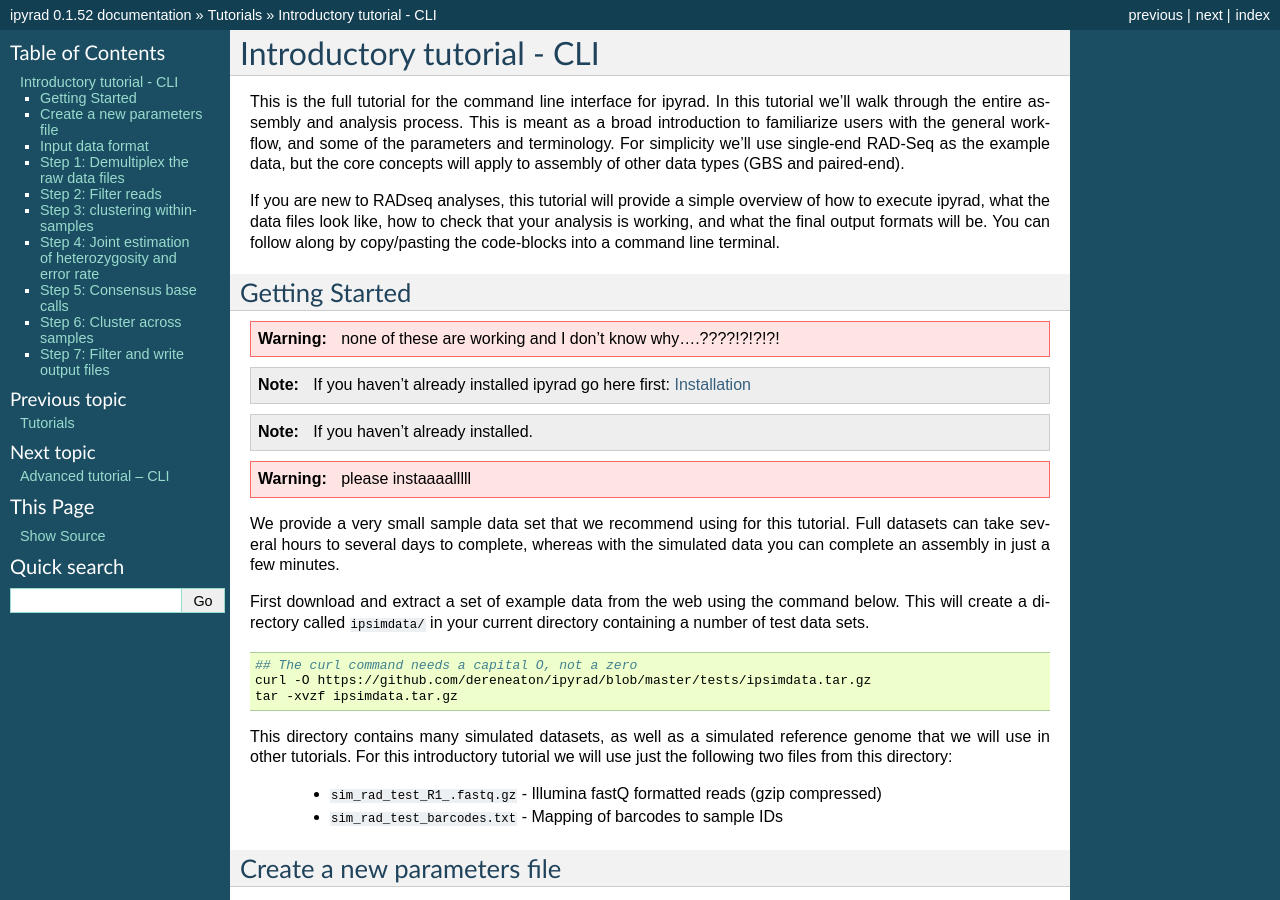
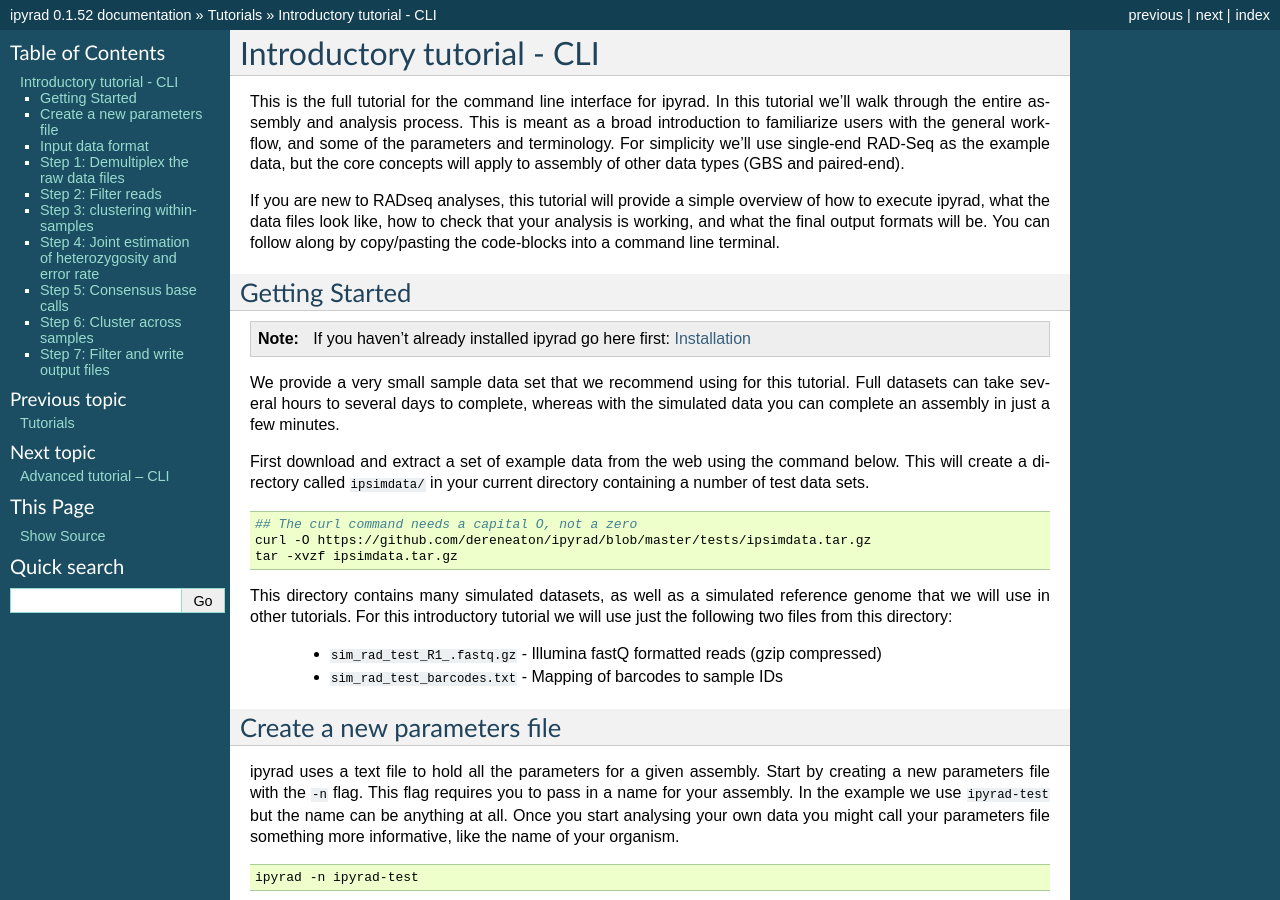
Before and after one commit to dereneaton/ipyrad, a Sphinx documentation site: the page built from docs/tutorial_intro_cli.rst, in a window 1280 px wide and 900 px high. Built offline with Sphinx 7.4.7, drawn with Linux system fonts in a browser that asks for light colours; pages that are not in the unit, such as notebooks, are missing from menus; the version number is read from the project's files by our own code.

Commit message:
advanced tutorial working

```diff
--- a/docs/tutorial_intro_cli.rst
+++ b/docs/tutorial_intro_cli.rst
@@ -24,32 +24,10 @@
 Getting Started
 ~~~~~~~~~~~~~~~
 
-.. warning:: none of these are working and I don't know why....????!?!?!?!
+.. note::
 
-.. note:: If you haven't already installed ipyrad go here first: :ref:`Installation <installation>`
-
-.. note:: If you haven't already installed.
-
-.. warning:: please instaaaalllll
-
-.. _note::
-
-    If you haven't already installed ipyrad go here first
-
-
-.. _warning::
-    How do I make warnings?
-
-.. _DANGER::
-    Is it all about making it in CAPS?
-
-.. _DANGER::
-
-    or Is it about making it in CAPS and spaces?
-
-
-.. _index::
-    why the f are these things not showing up???!?!?!
+    If you haven't already installed ipyrad go here first:
+    :ref:`Installation <installation>`
 
 
 
```
